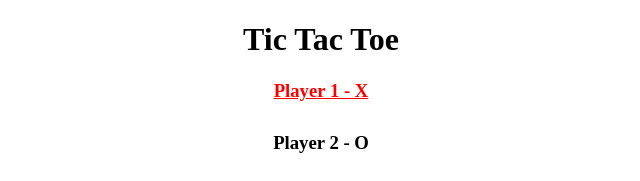
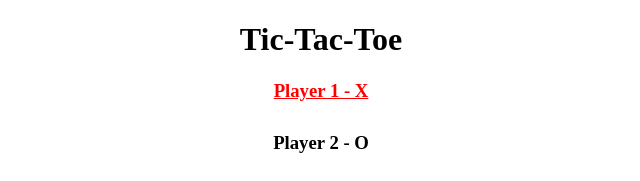
Before and after one commit to 6point022/tic-tac-toe, a plain HTML site: page index.html in a window 1280 px wide. Shown: the top 181 px of the page, 319-959 px from the left. Drawn offline with Linux system fonts and the light colour scheme.

Commit message:
Spelling

```diff
--- a/index.html
+++ b/index.html
@@ -8,7 +8,7 @@
 	<link rel="stylesheet" href="style.css">
 </head>
 <body>
-	<h1>Tic Tac Toe</h1>
+	<h1>Tic-Tac-Toe</h1>
 	<h3 id="player1">Player 1 - X</h3>
 	<h3 id="player2">Player 2 - O</h3>
 
```
